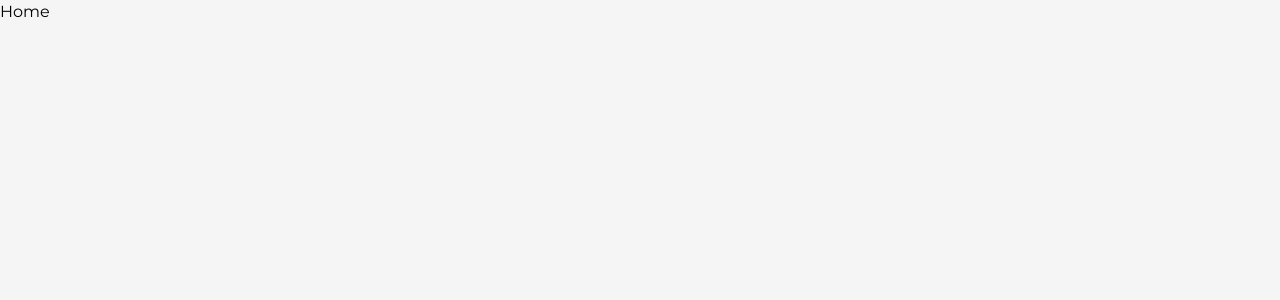
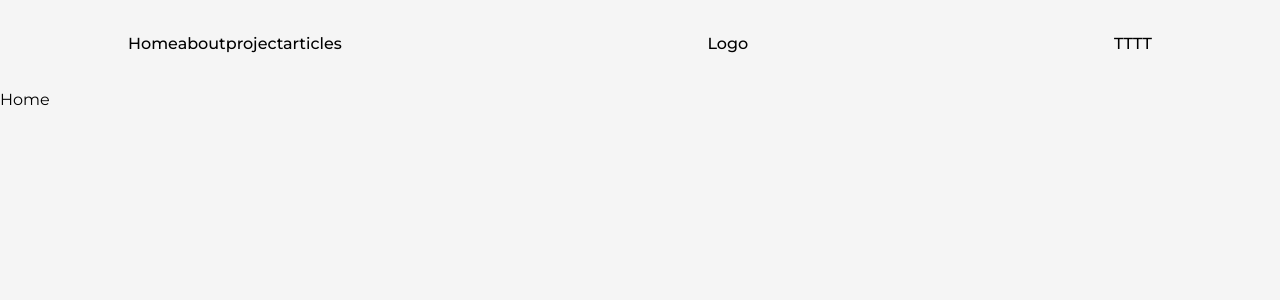
Before and after one commit to TruongTanNghia/Build-My-Profile-NextJs, a Next.js app: page / in a window 1280 px wide. Shown: the top 300 px of the page. Built offline with nearby package versions, Linux system fonts and the light colour scheme.

Commit message:
#4 [Navbar] - Navbar Component

```diff
--- /dev/null
+++ b/src/components/NavBar.js
@@ -0,0 +1,34 @@
+import Link from "next/link";
+import React from "react";
+
+const NavBar = () => {
+  return (
+    <>
+      <header className="w-full px-32 py-8 font-medium flex items-center justify-between">
+        <nav>
+          <Link href="/">Home</Link>
+          <Link href="/about">about</Link>
+          <Link href="/project">project</Link>
+          <Link href="/articles">articles</Link>
+        </nav>
+        <h2>Logo</h2>
+        <nav>
+          <Link href="/" target={"_blank"}>
+            T
+          </Link>
+          <Link href="/" target={"_blank"}>
+            T
+          </Link>
+          <Link href="/" target={"_blank"}>
+            T
+          </Link>
+          <Link href="/" target={"_blank"}>
+            T
+          </Link>
+        </nav>
+      </header>
+    </>
+  );
+};
+
+export default NavBar;
--- a/src/pages/_app.js
+++ b/src/pages/_app.js
@@ -1,3 +1,4 @@
+import NavBar from "@/components/NavBar";
 import "@/styles/globals.css";
 import { Montserrat } from "next/font/google";
 import Head from "next/head";
@@ -16,6 +17,7 @@
       <main
         className={`${montserrat.variable} font-sans bg-light w-full min-h-screen`}
       >
+        <NavBar />
         <Component {...pageProps} />
       </main>
     </>
```
